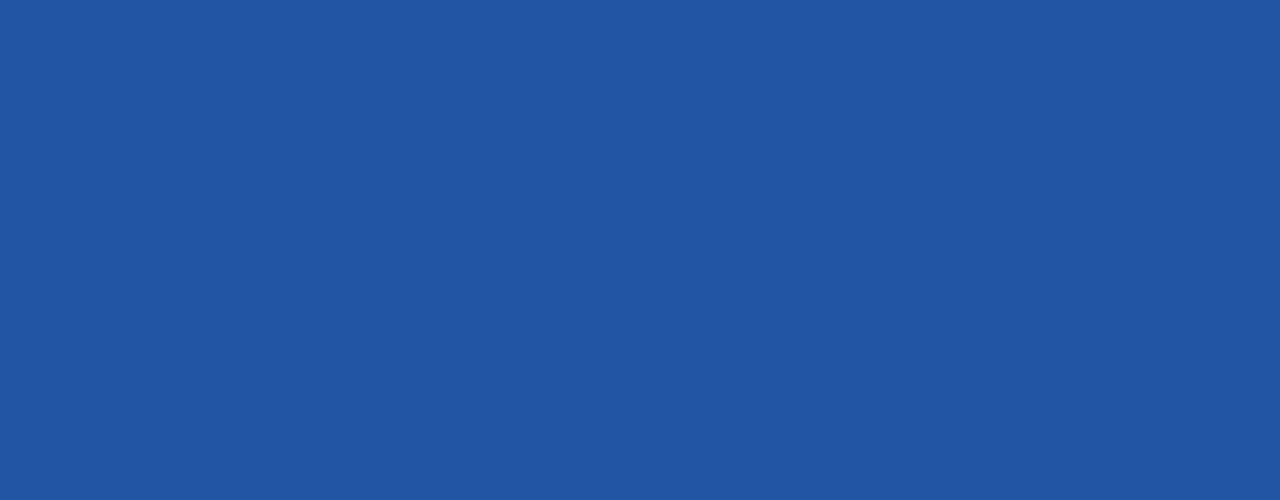
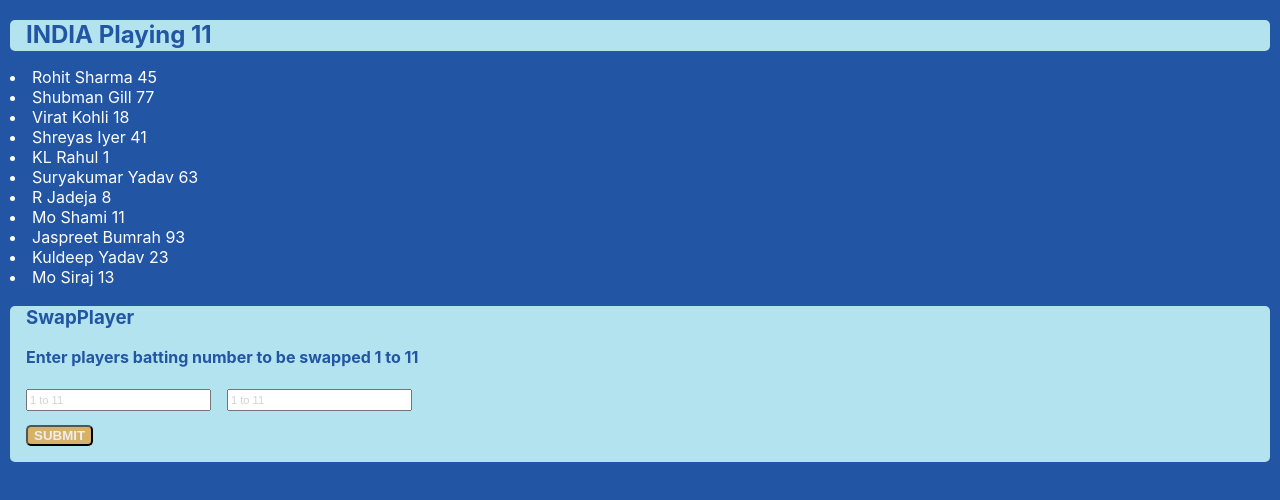
Before and after one commit to Sarthak97Jain/indian-player-app, a React (Create React App) app: page /swap in a window 1280 px wide. Before the commit this address had no page. Shown: the top 500 px of the page. Built offline with nearby package versions, Linux system fonts and the light colour scheme.

Commit message:
#feature: Swap functionality on players at /swap

```diff
--- a/src/App.js
+++ b/src/App.js
@@ -3,6 +3,7 @@
 import PlayerComp from './components/Player-comp';
 import { BrowserRouter, Routes, Route } from "react-router-dom";
 import CopyExample from './components/CopyCustomHookExample/CopyExample';
+import SwapPlayer from './components/SwapPlayer/SwapPlayer';
 
 function App() {
   return (
@@ -10,6 +11,7 @@
       <Routes>
         <Route path="/" element={ <PlayerComp/> } />
         <Route path="/copy" element={ <CopyExample/> } />
+        <Route path="/swap" element={ <SwapPlayer/> } />
       </Routes>
     </BrowserRouter>
   );
--- a/src/components/Player-comp.js
+++ b/src/components/Player-comp.js
@@ -9,7 +9,7 @@
     const [returnPlayer , setReturnPlayer] =useState({name: '', battingNum: 0});
     let string ='';
     console.log(returnPlayer);
-    const dispatch = useDispatch();
+    // const dispatch = useDispatch();
 
     // const addPlayer = () =>{ // return { // type: "ADD_PLAYER", // payload: { // name: "Virat Kohli", // jersey: 18, // } // } // }
     const submitHandler = (event) => {
--- a/src/components/PlayerSlice.js
+++ b/src/components/PlayerSlice.js
@@ -96,10 +96,29 @@
       newState["players"] = [...newState["players"], player];
       return newState;
     },
+    swapPlayer: (state , {payload}) =>{
+      // return action.payload
+      let indexPlayer1 = Number(payload?.indexPlayer1);
+      let indexPlayer2 = Number(payload?.indexPlayer2);
+      console.log(state);
+      let newState={ ...state };
+      console.log(newState)
+      console.log(newState.players)
+      newState.players =  [...state.players] ;
+      console.log(newState.players)
+      console.log(newState);
+      let storedPlayer1 = newState.players[indexPlayer1];
+      newState.players[indexPlayer1] = newState.players[indexPlayer2];
+      newState.players[indexPlayer2] = storedPlayer1;
+      console.log(newState);
+
+      return newState;
+    }
+
 
     // { // ...state, // total: state.total + 1, // // players : [ // ...state.players, // "Virat Kohli", 18 // ]
   },
 });
 
-export const { addPlayer } = PlayerSlice.actions;
+export const { addPlayer ,swapPlayer} = PlayerSlice.actions;
 export default PlayerSlice.reducer;
--- /dev/null
+++ b/src/components/SwapPlayer/SwapPlayer.js
@@ -0,0 +1,68 @@
+import React from "react";
+
+import { useDispatch, useSelector } from "react-redux";
+import { swapPlayer } from "../PlayerSlice";
+
+const SwapPlayer = () => {
+  const dispatch = useDispatch();
+  const allPlayers = useSelector((state) => state?.playersName);
+  const SwapSubmitHandler = (event) => {
+    event.preventDefault();
+    let indexPlayer1 = Number(event.target[0]?.value) - 1;
+    let indexPlayer2 = Number(event.target[1]?.value) - 1;
+    if (indexPlayer1 <= 10 && indexPlayer2 <= 10) {
+      let payload = {
+        indexPlayer1,
+        indexPlayer2,
+      };
+      dispatch(swapPlayer(payload));
+    }
+
+    //   let originalState = {...allPlayers};
+    //   originalState['players']  = [...allPlayers['players']] ;
+    //   let storedPlayer1 = originalState['players'][indexPlayer1];
+    //   originalState['players'][indexPlayer1] = originalState['players'][indexPlayer2];
+    //   originalState['players'][indexPlayer2] = storedPlayer1;
+    //   console.log(originalState);
+  };
+  return (
+    <>
+      <div className="check heading">
+        <h2>INDIA Playing 11</h2>
+      </div>
+      <div className="player-names-div">
+        {allPlayers.players?.map((player) => (
+          <li className="check">
+            {player?.name} {player?.jersey}
+          </li>
+        ))}
+      </div>
+      <form onSubmit={SwapSubmitHandler}>
+        <h3 className="swap-heading">SwapPlayer</h3>
+        <h4 style={{ marginTop: "0px", color: "#2255A4" }}>
+          Enter players batting number to be swapped 1 to 11
+        </h4>
+        <div style={{ display: "flex" }}>
+          <input
+            type="number"
+            name="box1"
+            className="input-height"
+            placeholder="1 to 11"
+          />
+          <input
+            type="number"
+            name="box2"
+            className="input-height"
+            placeholder="1 to 11"
+            style={{ marginLeft: "1rem" }}
+          />
+        </div>
+        <div className="form-field" style={{ paddingBottom: "1rem" }}>
+          <input type="submit" name="search"></input>
+        </div>
+      </form>
+    </>
+  );
+};
+
+export default SwapPlayer;
```
